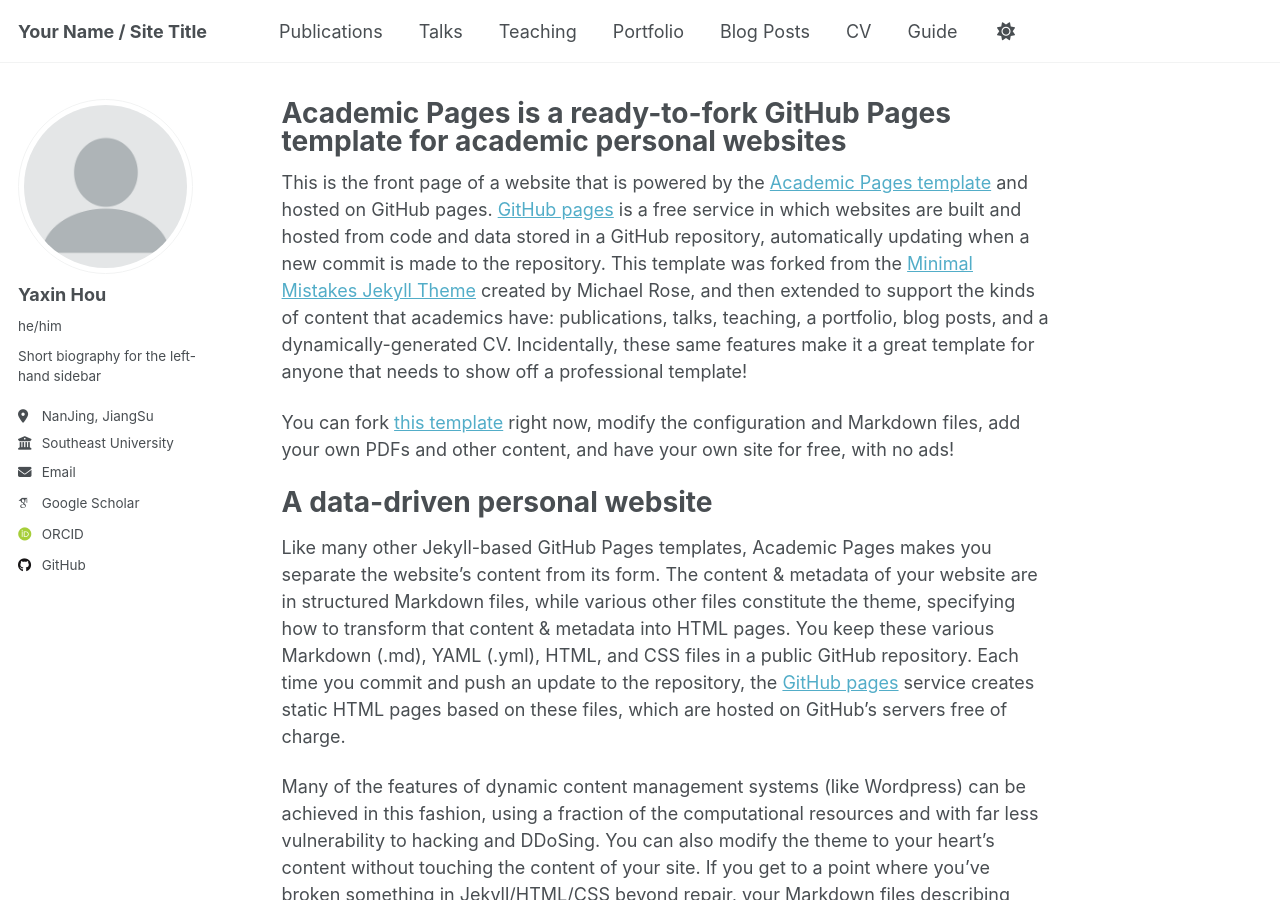
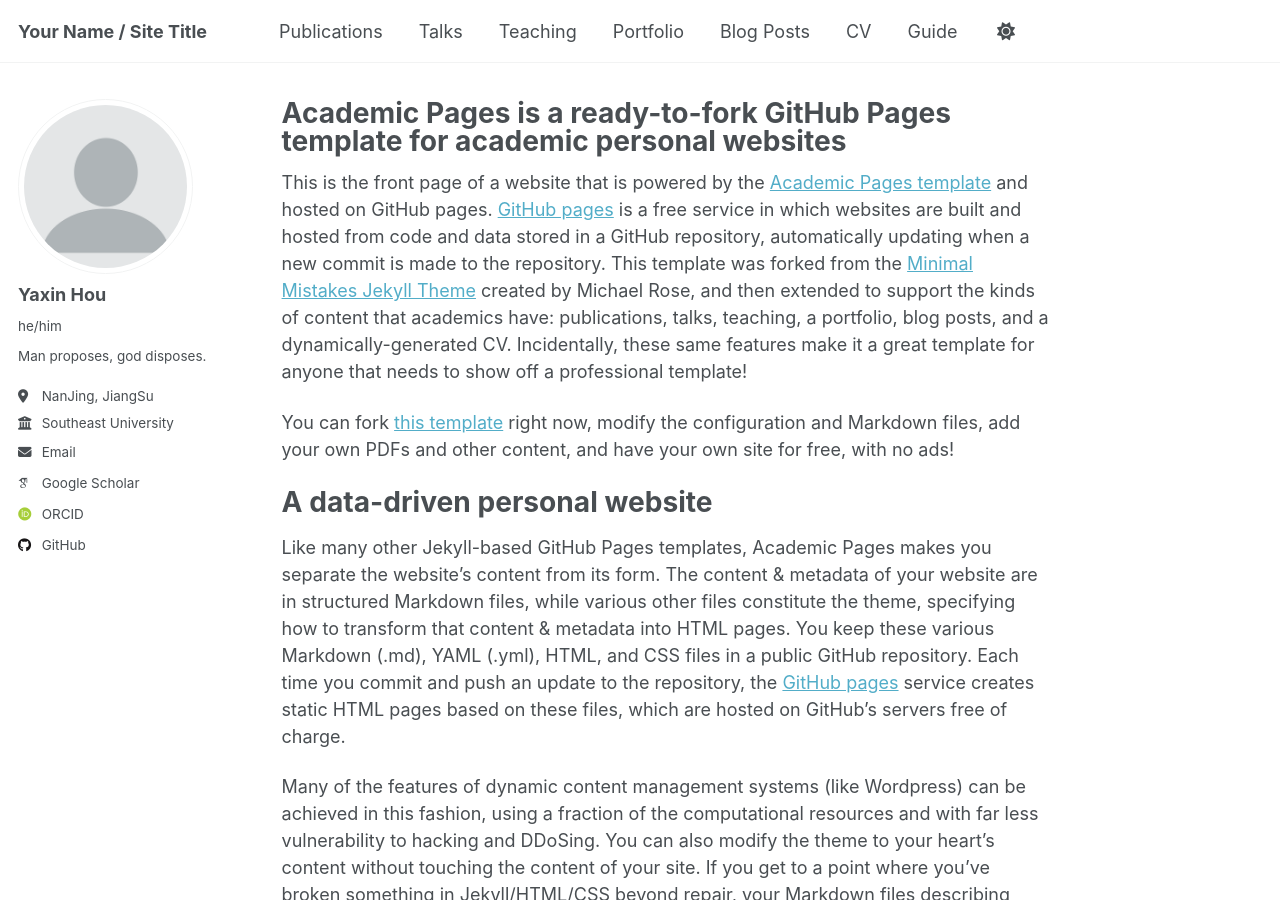
Before and after one commit to YaxinHou/yaxinhou.github.io, a Jekyll site: the page built from _pages/about.md, in a window 1280 px wide and 900 px high. Built offline with Jekyll 4.4.1, drawn with Linux system fonts in a browser that asks for light colours; some web fonts are replaced; a script that is not in the unit is left out.

Commit message:
Update _config.yml

```diff
--- a/_config.yml
+++ b/_config.yml
@@ -26,7 +26,7 @@ author:
   avatar           : "profile.png"
   name             : "Yaxin Hou"
   pronouns         : "he/him"
-  bio              : "Short biography for the left-hand sidebar"
+  bio              : "Man proposes, god disposes."
   location         : "NanJing, JiangSu"
   employer         : "Southeast University"
   uri              : # URL
```
